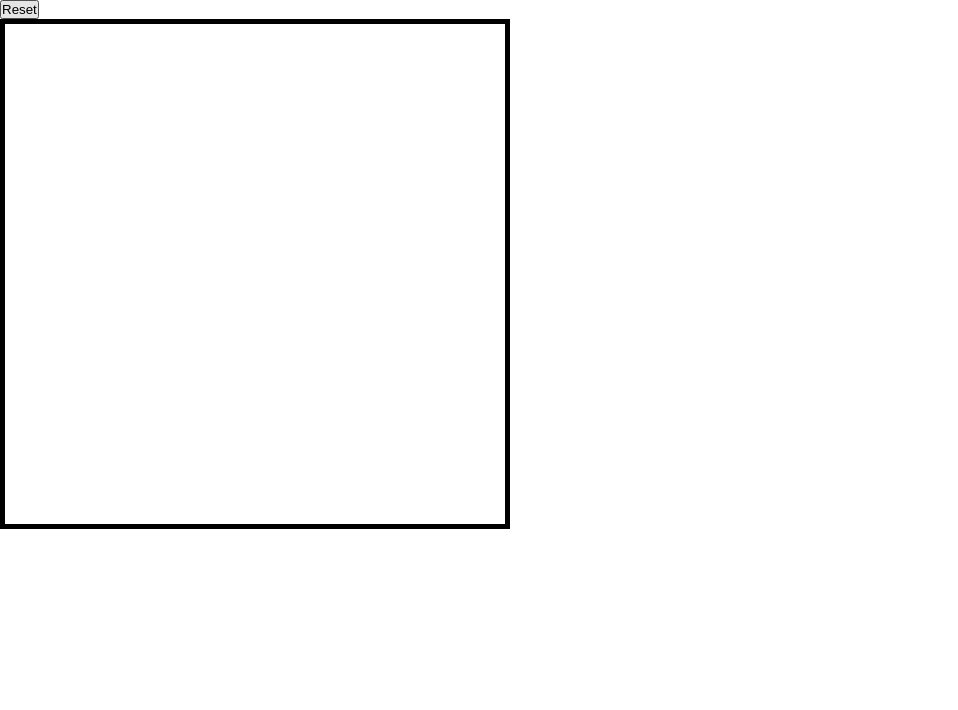
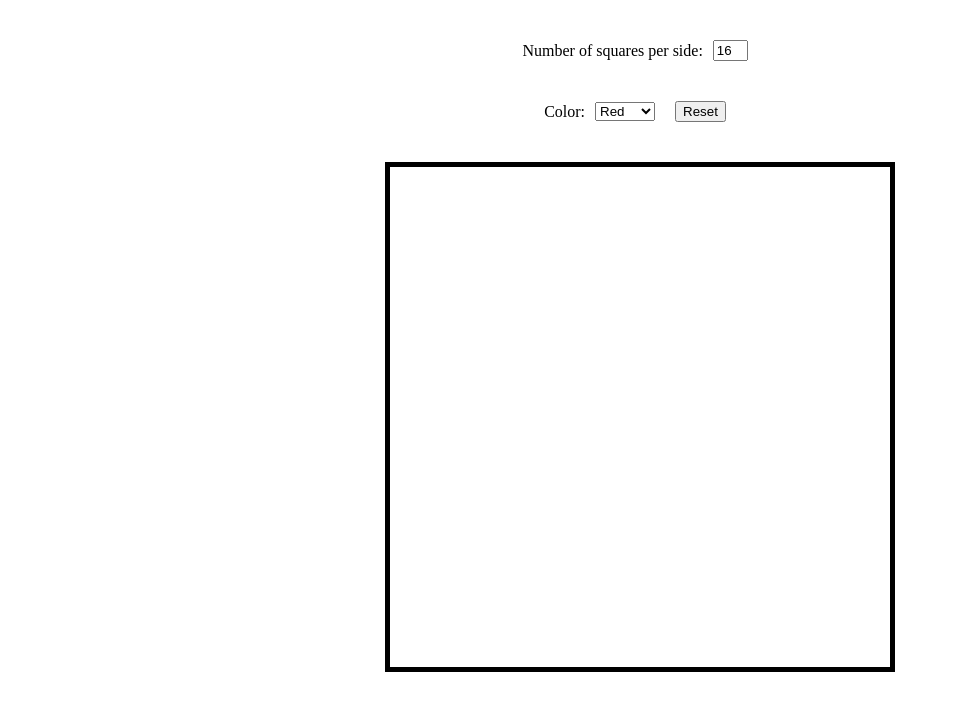
Before and after one commit to jtbarr75/etch_a_sketch, a plain HTML site: page index.html in a window 1280 px wide. Shown: the whole page, without its empty margins (0-958 px from the left). Drawn offline with Linux system fonts and the light colour scheme.

Commit message:
added gui for color and number of squares per side

```diff
--- a/app.js
+++ b/app.js
@@ -1,12 +1,20 @@
 //creates a grid that changes color as you move the mouse through it
 
-const container = document.getElementById("container");
+const container = document.getElementById('container');
+const center = document.getElementById('center');
+
 container.addEventListener('mouseover',changeColor);
-const btn = document.createElement('button');
-btn.innerText = "Reset";
+
+const inputContainer = document.getElementById('inputContainerTop');
+
+const textBox = document.querySelector('input');
+const colorSelector = document.getElementById('colorSelector');
+
+const btn = document.getElementById('resetButton');
 btn.addEventListener('click', reset);
-container.parentElement.insertBefore(btn, container);
-let size = 16;
+
+let defaultSize = 16;
+let color = 'red';
 
 function makeRows(rows, cols){
     container.style.setProperty('--grid-rows', rows);
@@ -23,16 +31,16 @@ function changeColor(e){
     {
         console.log(e.target);
         var box = e.target;
-        box.style.backgroundColor = 'red';
+        box.style.backgroundColor = color;
     }
 }
 
 function reset(){
-    size = prompt("How many squares per side?")
     while (container.firstChild){
         container.removeChild(container.firstChild);
     }
-    makeRows(size,size);
+    color = colorSelector.value;
+    makeRows(textBox.value,textBox.value);
 }
 
-makeRows(size,size);
+makeRows(defaultSize,defaultSize);
--- a/index.html
+++ b/index.html
@@ -3,11 +3,25 @@
 <head>
   <title>Etch-a-Sketch</title>
   <link rel="stylesheet" type="text/css" href="style.css">
-
   <meta charset="UTF-8"/>
 </head>
 <body>
-    <div id = 'container'></div>
+    <div id = 'center' class = 'center'>
+        <div id = 'inputContainerTop' class= 'center-row'>
+            Number of squares per side:
+            <input type = 'text' name = 'numSides' value = 16>
+        </div>
+        <div id = 'inputContainerBottom' class="center-row">
+            Color:
+            <select id = 'colorSelector'>
+                <option value = 'red'>Red</option>
+                <option value = 'blue'>Blue</option>
+                <option value = 'green'>Green</option>
+            </select>
+            <button type = 'button' id = 'resetButton'>Reset</button>
+        </div>
+        <div id = 'container'></div>
+    </div>
 </body>
 <script type="text/javascript" src="app.js"></script>
 </html>
--- a/style.css
+++ b/style.css
@@ -4,8 +4,25 @@
 }
 
 *{
-    padding: 0;
-    margin: 0;
+    margin: 10px;
+}
+
+input{
+    width: 2em;
+}
+
+.center{
+    display: flex;
+    flex-direction: column;
+    align-items: center;
+    justify-content: center;
+}
+
+.center-row{
+    display: flex;
+    flex-direction: row;
+    align-items: center;
+    justify-content: center;
 }
 
 #container {
@@ -13,12 +30,15 @@
     grid-gap: 0;
     grid-template-rows: repeat(var(--grid-rows), 1fr);
     grid-template-columns: repeat(var(--grid-rows), 1fr);
+    width: 500px;
     height: 500px;
-    width: 500px;
     border: 5px solid black;
+    margin: 20px;
 }
 
 .grid-item {
     border: 0;
     text-align: center;
+    padding: 0;
+    margin: 0;
 }
```
